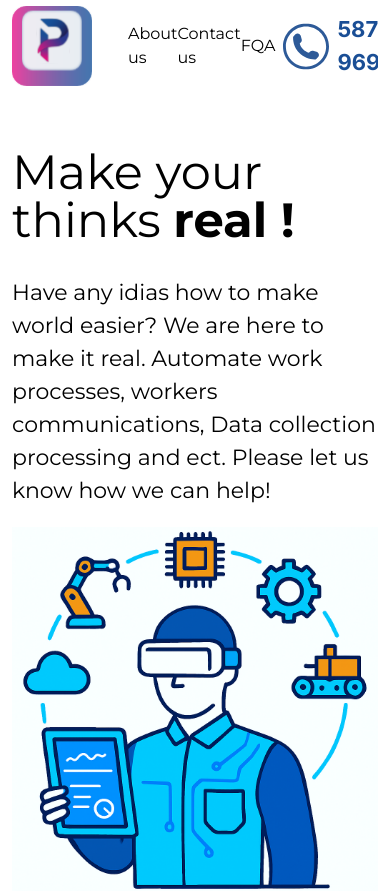
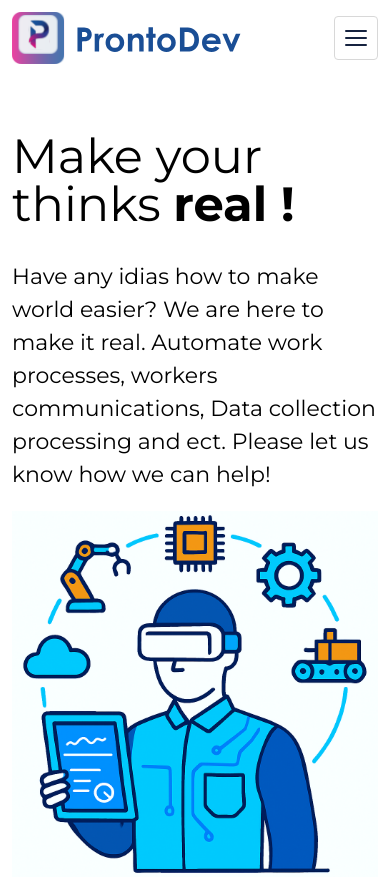
Before and after one commit to TRP-web/prontodev, a Next.js app in the folder nextJs/: page / in a window 390 px wide. Shown: the top 891 px of the page. Built offline with nearby package versions, Linux system fonts and the light colour scheme.

Commit message:
header done

```diff
--- a/nextJs/src/app/globals.css
+++ b/nextJs/src/app/globals.css
@@ -47,6 +47,39 @@
     border-color: #FFBA42;
 }
 
+.mobile-menu summary::-webkit-details-marker {
+    display: none;
+}
+
+.mobile-menu__icon,
+.mobile-menu__icon::before,
+.mobile-menu__icon::after {
+    display: block;
+    width: 22px;
+    height: 2px;
+    border-radius: 999px;
+    background-color: #162340;
+}
+
+.mobile-menu__icon {
+    position: relative;
+}
+
+.mobile-menu__icon::before,
+.mobile-menu__icon::after {
+    content: "";
+    position: absolute;
+    left: 0;
+}
+
+.mobile-menu__icon::before {
+    top: -7px;
+}
+
+.mobile-menu__icon::after {
+    top: 7px;
+}
+
 /* Breakpoint prefix	Minimum width	CSS
 xm	20rem (320px)	@media (width >= 20rem) { ... }
 xs	30rem (480px)	@media (width >= 30rem) { ... }
--- a/nextJs/src/app/layout.tsx
+++ b/nextJs/src/app/layout.tsx
@@ -1,4 +1,3 @@
-
 
 import type { Metadata } from "next";
 import Image from "next/image";
@@ -26,6 +25,13 @@ const inter = Inter({
   variable: "--font-inter-source",
 });
 
+const navLinks = [
+  { href: "/", label: "Main" },
+  { href: "/about", label: "About us" },
+  { href: "/contact", label: "Contact us" },
+  { href: "/faq", label: "FQA" },
+];
+
 
 export default function RootLayout({
   children,
@@ -39,7 +45,7 @@ export default function RootLayout({
       <body
         className={`antialiased max-w-[1920px] m-auto ${montserrat.className}`}
       >
-        <header className="flex items-center w-full 2xl:h-[173px] xl:h-[120px] lg:h-[80px] justify-between p-1.5 xm:px-[12px] lg:px-[82px]">
+        <header className="flex items-center w-full 2xl:h-[173px] xl:h-[120px] lg:h-[80px] justify-between p-1.5 xm:py-3 xm:px-[12px] lg:px-[82px]">
           <Link href={"/"} className="block shrink-0">
             <Image
               src={LogoMain.src}
@@ -47,7 +53,7 @@ export default function RootLayout({
               height={75}
               priority
               alt="logo"
-              className="h-auto w-[440px] xl:w-[280px] lg:w-[200px] 2xl:w-[440px] xm:hidden lg:block"
+              className="h-auto xm:w-[230px] xs:w-[330px]  w-[440px] xl:w-[280px] lg:w-[230px] 2xl:w-[440px] block md:hidden lg:block"
             />
             <Image
               src={LogoSmall.src}
@@ -55,29 +61,42 @@ export default function RootLayout({
               height={100}
               priority
               alt="logo"
-              className="h-auto xm:w-[80px] xl:w-[280px] lg:w-[200px] 2xl:w-[440px] xm:block lg:hidden"
+              className="h-auto xm:w-[80px] xl:w-[280px] lg:w-[200px] 2xl:w-[440px] xm:hidden md:block lg:hidden"
             />
           </Link>
-          <nav className="items-center">
+          <nav className="hidden items-center md:block">
             <ul className="flex text-black 2xl:text-[26px] lg:text-[20px]  md:text-[22px] xl:text-[24px] items-center xm:max-xs:justify-between xm:max-xs:pr-2">
-              <li className="ml-9 xs:max-sm:ml-3">
-                <Link href={"/about"} className="hover:text-hover-gray p-3 xm:max-xs:p-0">
-                  About us
-                </Link>
-              </li>
-              <li className="">
-                <Link href={"/contact"} className="hover:text-hover-gray p-3 xm:max-xs:p-0">
-                  Contact us
-                </Link>
-              </li>
-              <li className="">
-                <Link href={"/faq"} className="hover:text-hover-gray p-3 xm:max-xs:p-0">
-                  FQA
-                </Link>
-              </li>
+              {navLinks.map((link, index) => {
+                if (index != 0) {
+                  return (
+                    <li key={link.href} className={index === 0 ? "ml-9 xs:max-sm:ml-3" : ""}>
+                      <Link href={link.href} className="hover:text-hover-gray p-3 xm:max-xs:p-0">
+                        {link.label}
+                      </Link>
+                    </li>
+                  )
+                }
+              })}
             </ul>
           </nav>
-          <div className="flex">
+          <details className="mobile-menu relative md:hidden">
+            <summary
+              className="flex h-11 w-11 cursor-pointer list-none items-center justify-center rounded border border-[#d8d8d8]"
+              aria-label="Open navigation menu"
+            >
+              <span className="mobile-menu__icon" aria-hidden="true"></span>
+            </summary>
+            <ul className="absolute right-0 top-[52px] z-20 w-[190px] rounded border border-[#d8d8d8] bg-white py-2 text-[18px] shadow-lg">
+              {navLinks.map((link) => (
+                <li key={link.href}>
+                  <Link href={link.href} className="block px-4 py-3 text-black hover:text-hover-gray">
+                    {link.label}
+                  </Link>
+                </li>
+              ))}
+            </ul>
+          </details>
+          <div className="hidden md:flex">
             <Image
               src={PhoneImg.src}
               width={46}
@@ -90,12 +109,11 @@ export default function RootLayout({
               className={`ml-2 inline-flex h-[57px] items-center gap-1 overflow-hidden pr-5 text-[22px] font-bold text-[#1A4E95] ${inter.className}`}
             >+1 587 969 5446</a>
           </div>
-
         </header>
         <div className="px-3 xm:max-xs:px-[12px] max-w-[1464px] m-auto">
           {children}
         </div>
-        <footer className="border-t-gray-300 border-t pt-9 px-5">
+        <footer className="bg-blue border-t pt-9 px-5 text-white">
           <div className="flex justify-around mb-5 xm:max-md:flex-col xm:max-md:text-center">
             <div className="xm:max-md:mb-6">
               <h3 className="text-3xl md:max-lg:text-2xl  mb-4 xm:max-md:mb-2">Navigation</h3>
@@ -147,9 +165,6 @@ export default function RootLayout({
               </ul>
             </div>
           </div>
-          <span>
-            logos been taken from https://www.flaticon.com
-          </span>
         </footer>
       </body>
     </html>
```
